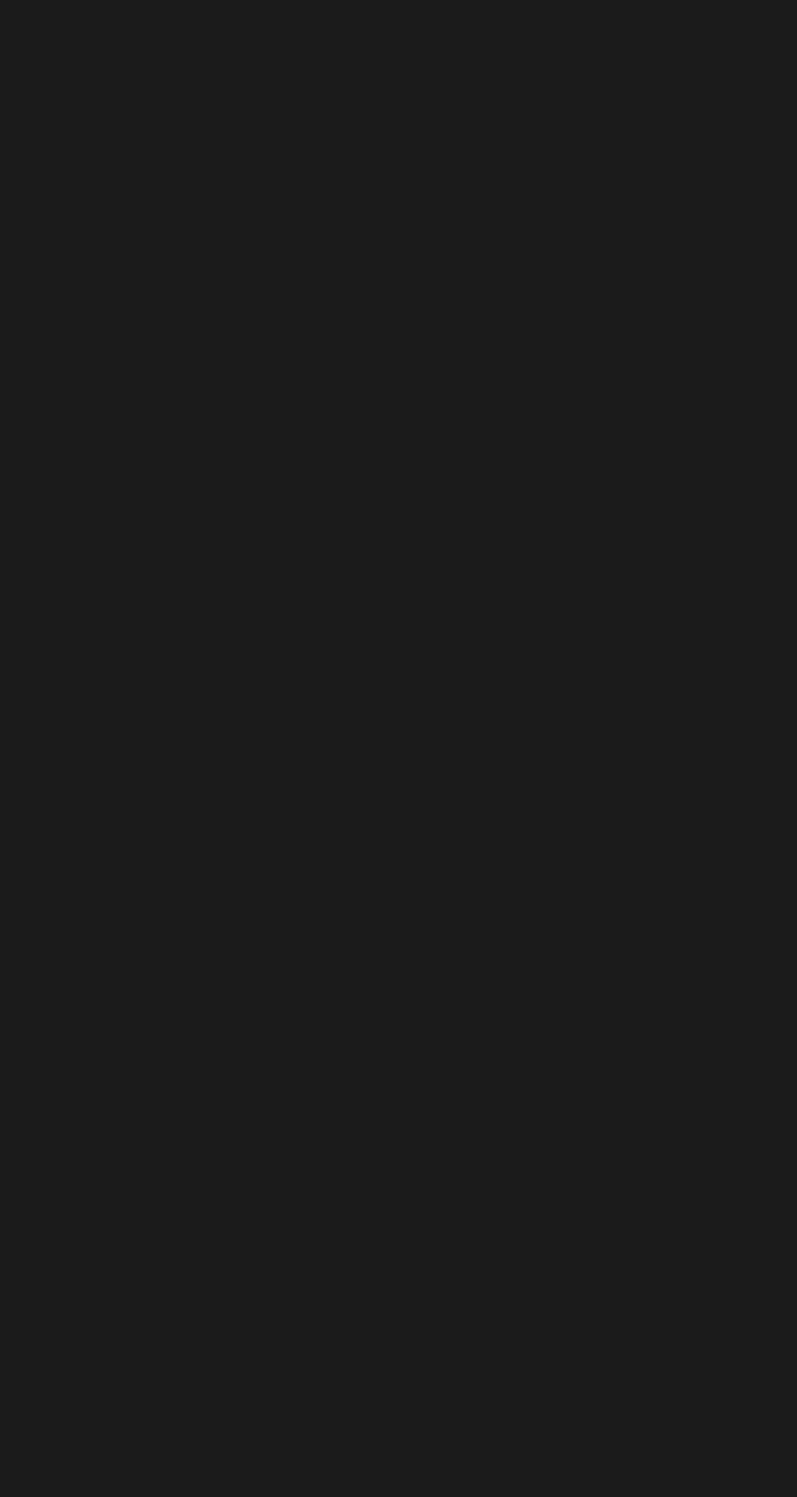
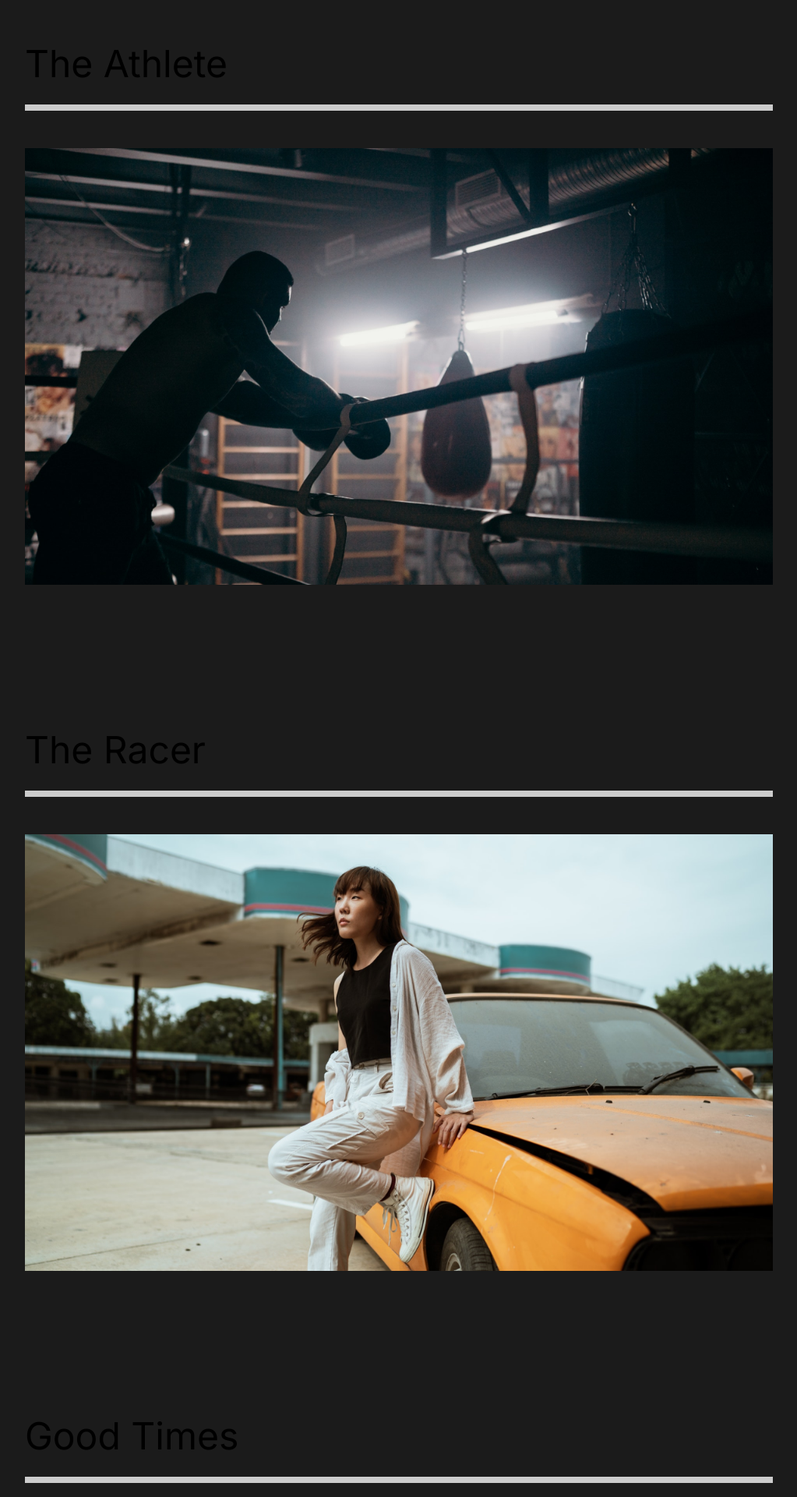
Before and after one commit to subhamBharadwaz/capture, a React (Create React App) app: page /work in a window 1280 px wide. Shown: the part 140-2060 px from the top of the page at 78% size, without its empty margins (128-1151 px from the left). Before the commit the page ends 800 px from the top, so only its background shows below. Built offline with nearby package versions, Linux system fonts and the light colour scheme.

Commit message:
:lipstick: style(Our Work)
- Styled the our work page

```diff
--- a/src/pages/OurWork.js
+++ b/src/pages/OurWork.js
@@ -1,11 +1,65 @@
 import React from "react";
+
+import { Link } from "react-router-dom";
+
+// Styles
+import styled from "styled-components";
+
+// Images
+import athlete from "../img/athlete-small.png";
+import theracer from "../img/theracer-small.png";
+import goodtimes from "../img/goodtimes-small.png";
 
 const OurWork = () => {
   return (
-    <div>
-      <h1>Our Work</h1>
-    </div>
+    <Work>
+      <Movie>
+        <h2>The Athlete</h2>
+        <div className="line"></div>
+        <Link>
+          <img src={athlete} alt="An Athlete" />
+        </Link>
+      </Movie>
+      <Movie>
+        <h2>The Racer</h2>
+        <div className="line"></div>
+        <Link>
+          <img src={theracer} alt="A Racer" />
+        </Link>
+      </Movie>
+      <Movie>
+        <h2>Good Times</h2>
+        <div className="line"></div>
+        <Link>
+          <img src={goodtimes} alt="A couple" />
+        </Link>
+      </Movie>
+    </Work>
   );
 };
 
+const Work = styled.div`
+  min-height: 100vh;
+  overflow: hidden;
+  padding: 5rem 10rem;
+
+  h2 {
+    padding: 1rem 0rem;
+  }
+`;
+
+const Movie = styled.div`
+  padding-bottom: 10rem;
+  .line {
+    height: 0.5rem;
+    background: #ccc;
+    margin-bottom: 3rem;
+  }
+  img {
+    width: 100%;
+    height: 70vh;
+    object-fit: cover;
+  }
+`;
+
 export default OurWork;
```
